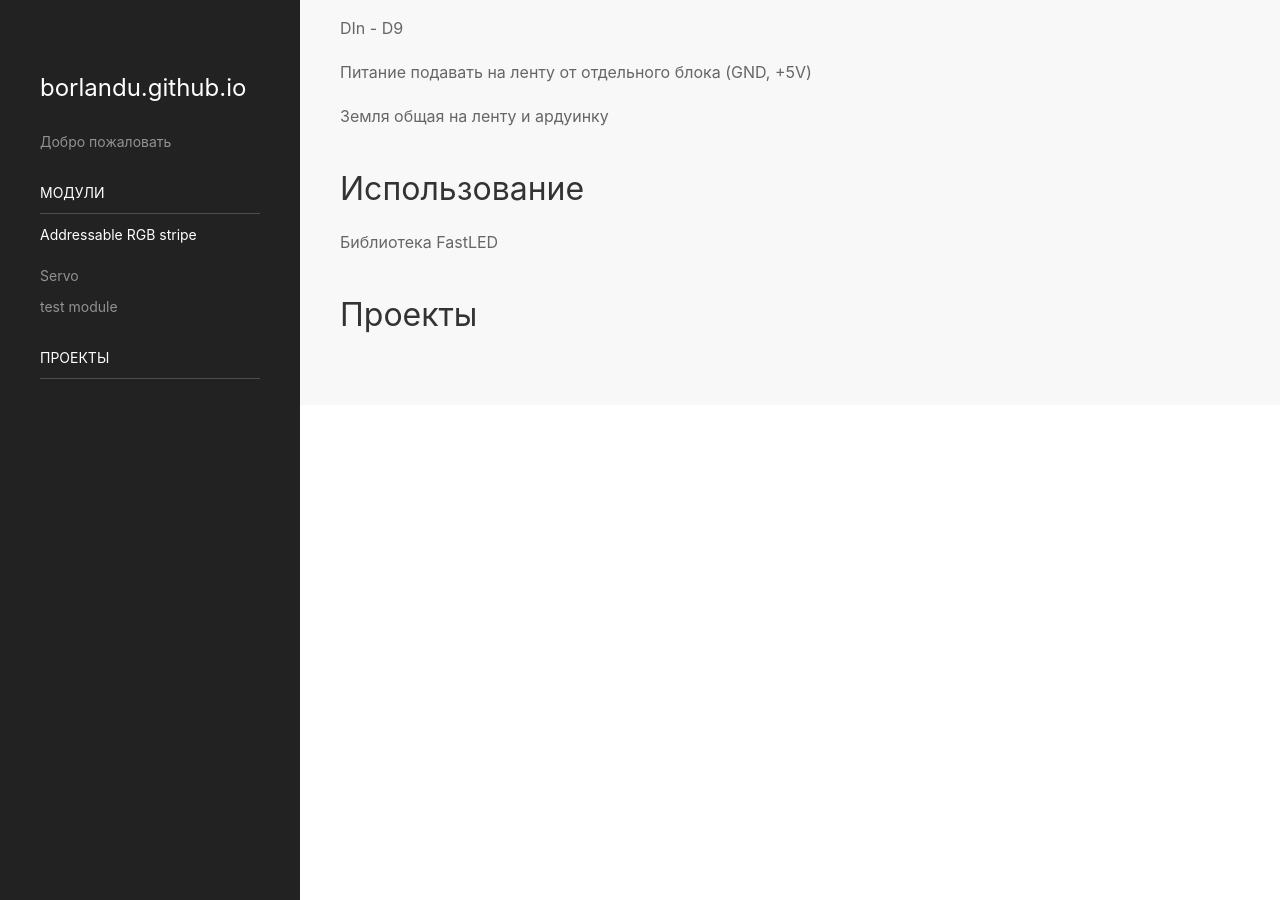
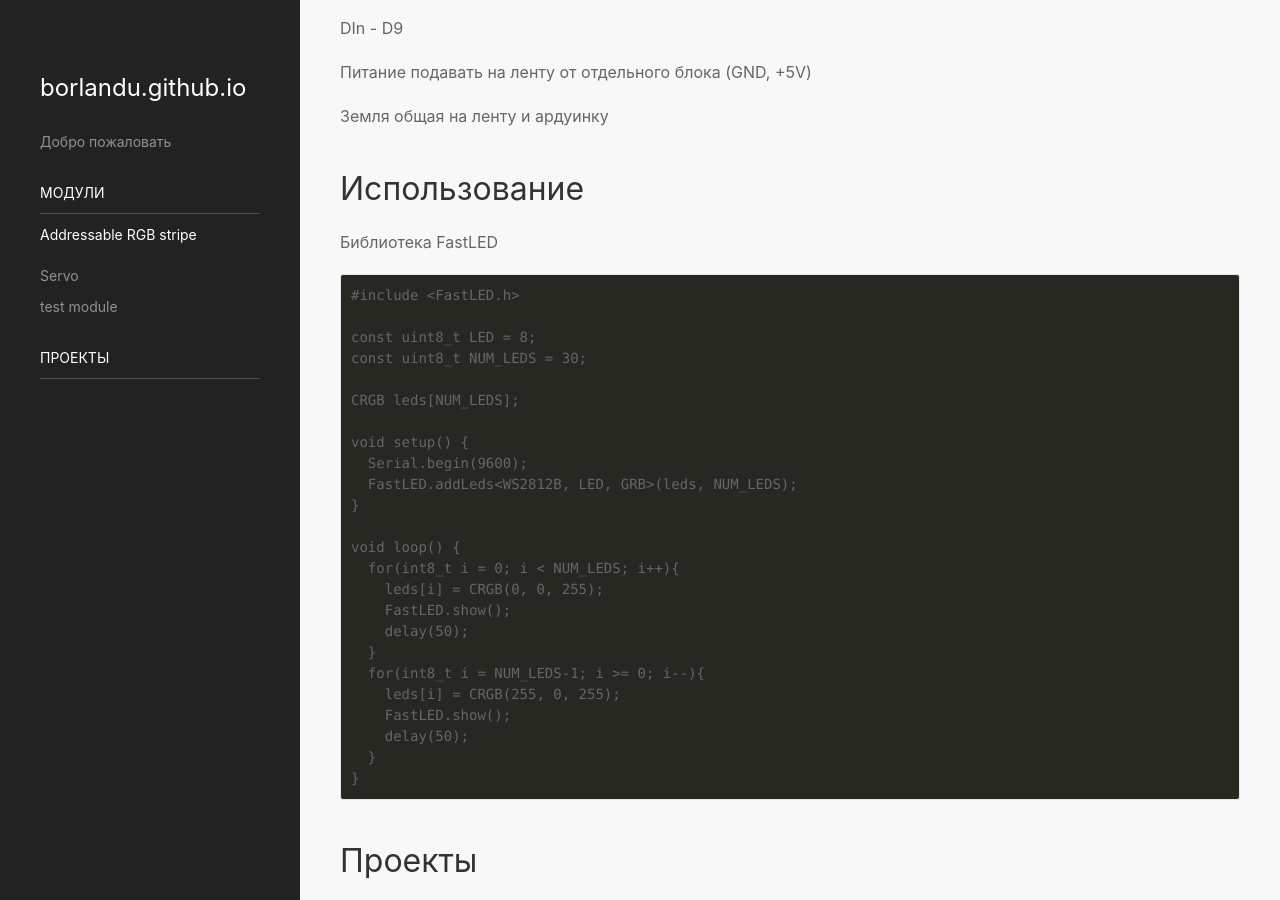
Before and after one commit to borlandu/borlandu.github.io, a Jekyll site: the page built from _codelab/arduino/modules/addressable-rgb-stripe.md, in a window 1280 px wide and 900 px high, scrolled down 688 px. Built offline with Jekyll 4.4.1, drawn with Linux system fonts in a browser that asks for light colours; nearby versions of some CDN libraries.

Commit message:
Update from Forestry.io Sergey updated _codelab/arduino/modules/addressable-rgb-stripe.md

```diff
--- a/_codelab/arduino/modules/addressable-rgb-stripe.md
+++ b/_codelab/arduino/modules/addressable-rgb-stripe.md
@@ -26,8 +26,33 @@ DIn - D9
 
 Земля общая на ленту и ардуинку
 
-## Использование
+## Использование {#ispolzovanie}
 
 Библиотека FastLED
 
-## Проекты
+    #include <FastLED.h>
+
+    const uint8_t LED = 8;
+    const uint8_t NUM_LEDS = 30;
+
+    CRGB leds[NUM_LEDS];
+
+    void setup() {
+      Serial.begin(9600);
+      FastLED.addLeds<WS2812B, LED, GRB>(leds, NUM_LEDS);
+    }
+
+    void loop() {
+      for(int8_t i = 0; i < NUM_LEDS; i++){
+        leds[i] = CRGB(0, 0, 255);
+        FastLED.show();
+        delay(50);
+      }
+      for(int8_t i = NUM_LEDS-1; i >= 0; i--){
+        leds[i] = CRGB(255, 0, 255);
+        FastLED.show();
+        delay(50);
+      }
+    }
+
+## Проекты {#proekty}
```
Also changed, not shown: other parts of _codelab/arduino/modules/addressable-rgb-stripe.md (+1 -1 lines).
